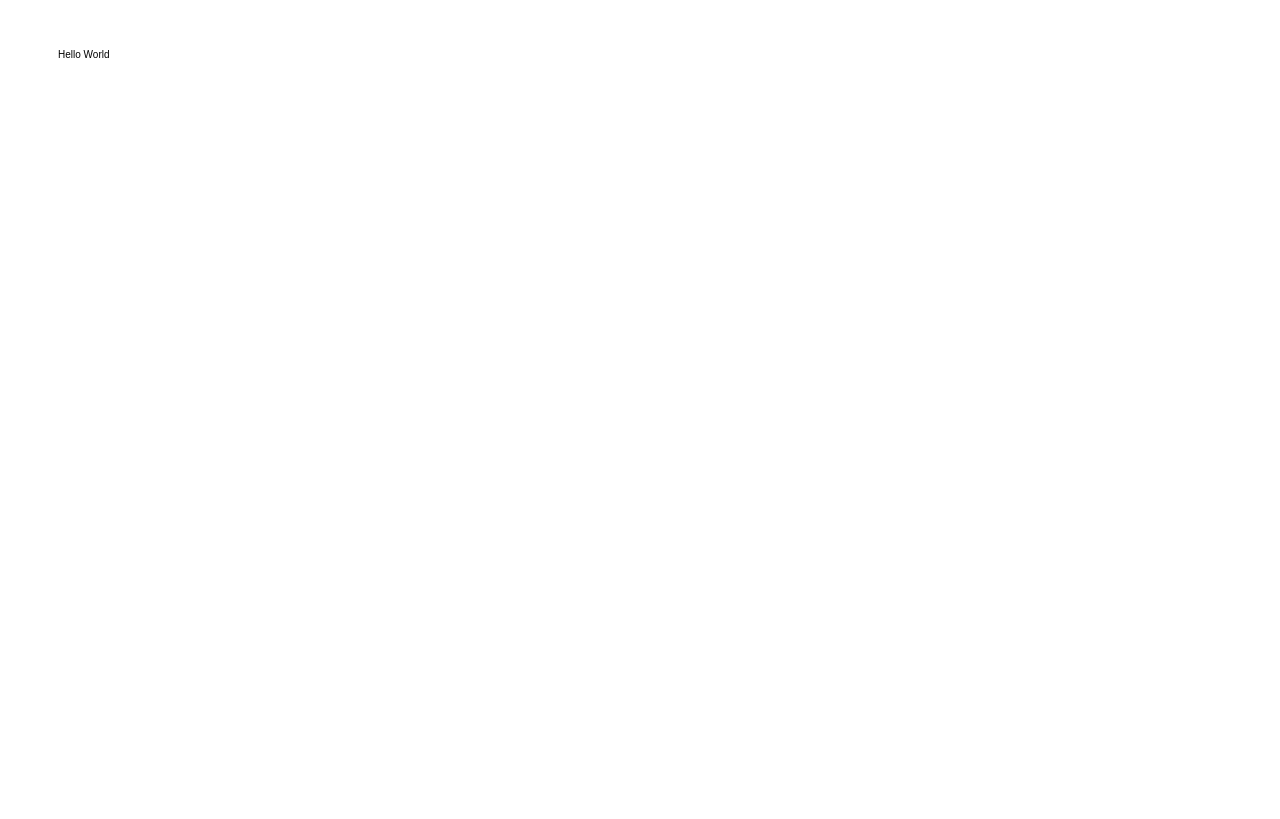
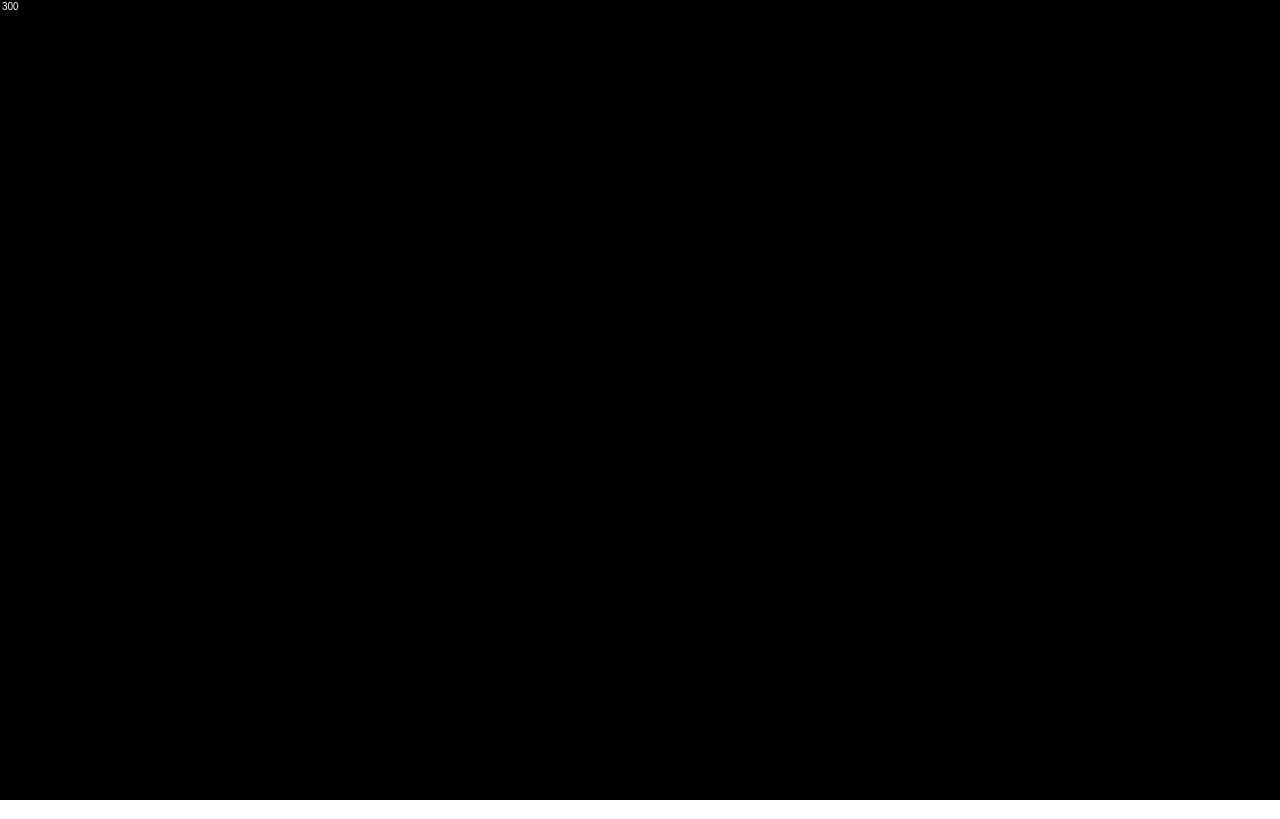
Before and after one commit to carlmmii/nof, a plain HTML site: page index.html in a window 1280 px wide. Drawn offline with Linux system fonts and the light colour scheme.

Commit message:
Add files via upload

```diff
--- a/index.html
+++ b/index.html
@@ -6,28 +6,96 @@
 <meta http-equiv="X-UA-Compatible" content="ie=edge">
 <title>Hello World</title>
 
-    <style type='css'>
+<style>
 body {
 	margin: 0px;
 	padding: 0px;
 }
 
+canvas {
+	position: fixed;
+	top: 0;
+	left: 0;
+	bottom: 0;
+	right: 0;
+}
+
 </style>
 <script language="javascript">
 
+var ctx;
+var canvas;
+
+var frame_count=0;
+
+var mouse={
+	x:0,
+	y:0
+};
+
 function init()
 {
-      ctx=document.getElementById('canvas').getContext('2d');
+	canvas=document.querySelector('canvas');
+	ctx=canvas.getContext('2d');
 
-      ctx.canvas.width  = window.innerWidth-1;
-      ctx.canvas.height = window.innerHeight-1;
+	update_canvas_size();
+	window.addEventListener('resize',function(){update_canvas_size});
+	window.addEventListener('mousemove',function(e){mouse_move(e)});
+
+	animate();
+}
+
+function mouse_move(e)
+{
+	mouse.x=e.offsetX;
+	mouse.y=e.offsetY;
+}
+
+function update_canvas_size()
+{
+	canvas.width  = window.innerWidth;
+	canvas.height = window.innerHeight;
+}
+
+var c_w,c_h;
+
+function update_dims()
+{
+	c_w=canvas.width;
+	c_h=canvas.height;
+}
+
+function animate()
+{
+	requestAnimationFrame(function(){draw()});
+}
+
+function draw()
+{
+	animate();
+	update_dims();
+	ctx.clearRect(0,0,c_w,c_h);
+
 
 	ctx.fillStyle='rgb(0,0,0)';
-      ctx.fillText('Hello World',50,50);
+	ctx.fillRect(0,0,c_w,c_h);
+
+	ctx.fillStyle='rgb(255,255,255)';
+	frame_count++;
+	ctx.fillText(frame_count,2,10);
+	ctx.fillText('Jesse Sux',mouse.x,mouse.y)
 }
+
 </script>
 </head>
+
+
+
 <body onload=init()>
-    <canvas id='canvas'></canvas>
+
+
+	<canvas></canvas>
+
+
 </body>
 </html>
```
Lines whose indentation alone changed are shown as unchanged.
